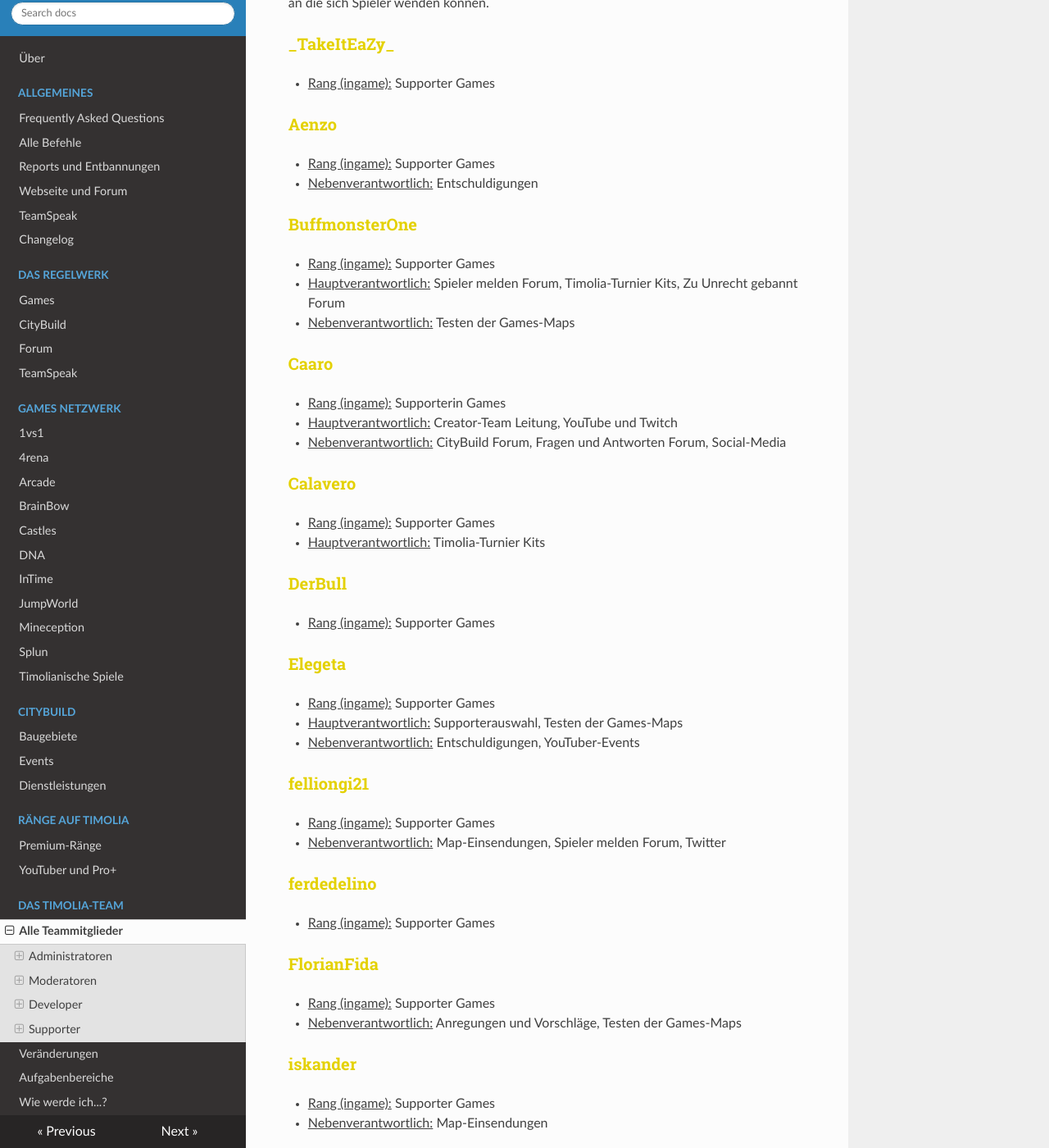
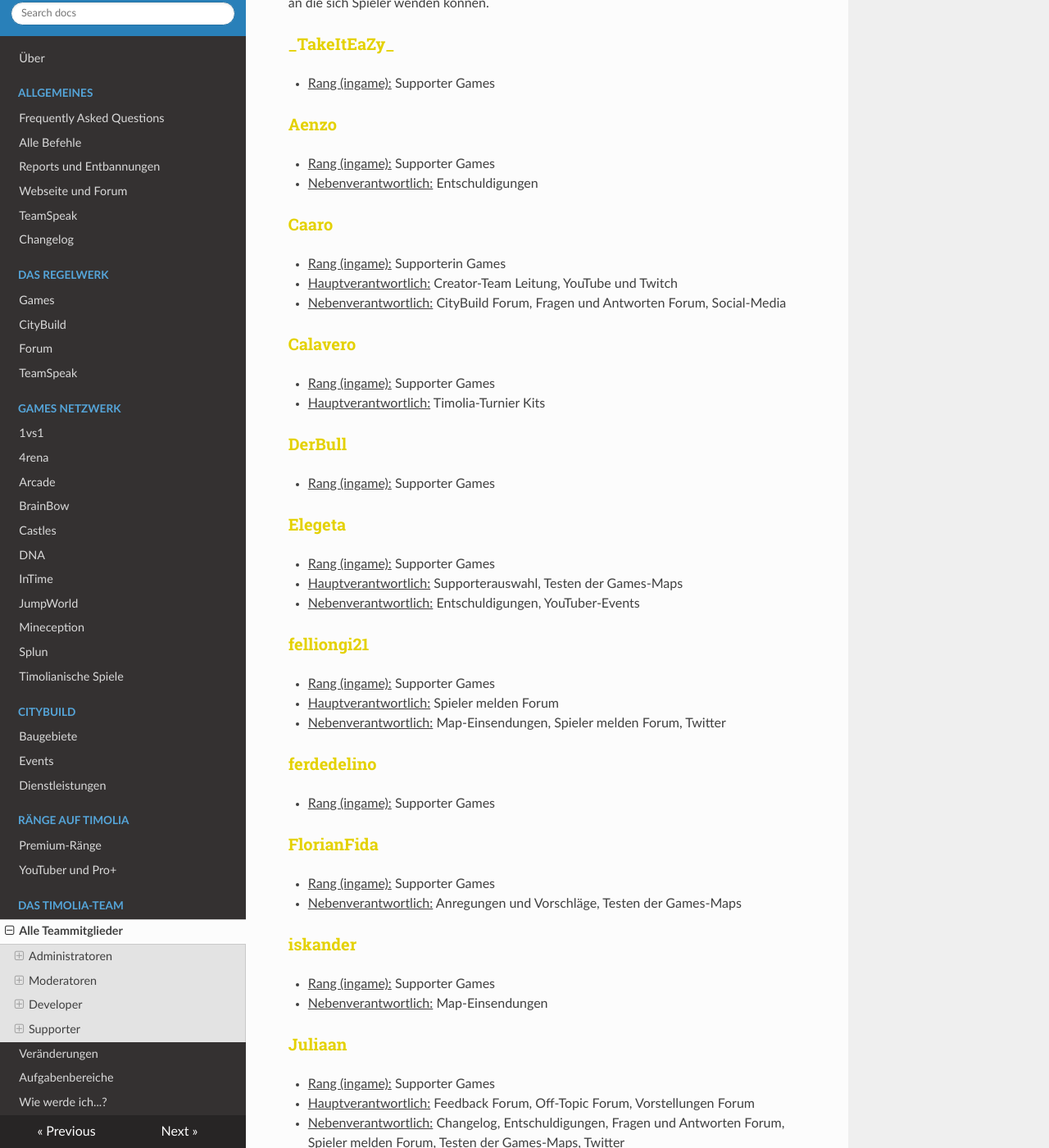
Before and after one commit to TimoliaDE/HowTo, an MkDocs documentation site: the page built from docs/team/members.md, in a window 1280 px wide and 1400 px high, scrolled down 4288 px. Shown: the whole window at 82% size. Built offline with MkDocs 1.6.1, drawn with Linux system fonts in a browser that asks for light colours; nearby versions of some CDN libraries; old or Windows-style settings are respelled for this version of MkDocs; some of the changed text lies outside the part shown.

Commit message:
Update members.md

```diff
--- a/docs/team/members.md
+++ b/docs/team/members.md
@@ -138,11 +138,6 @@ Sie stehen für alle grundlegenden Fragen und Reports zur Verfügung und sind di
 - <u>Rang (ingame):</u> Supporter Games
 - <u>Nebenverantwortlich:</u> Entschuldigungen
 
-### <strong><span style="color:#E4D100">BuffmonsterOne</span></strong>
-- <u>Rang (ingame):</u> Supporter Games
-- <u>Hauptverantwortlich:</u> Spieler melden Forum, Timolia-Turnier Kits, Zu Unrecht gebannt Forum
-- <u>Nebenverantwortlich:</u> Testen der Games-Maps
-
 ###<strong><span style="color:#E4D100">Caaro</span></strong>
 - <u>Rang (ingame):</u> Supporterin Games
 - <u>Hauptverantwortlich:</u> Creator-Team Leitung, YouTube und Twitch
@@ -202,7 +198,6 @@ Sie stehen für alle grundlegenden Fragen und Reports zur Verfügung und sind di
 
 ### <strong><span style="color:#E4D100">Saalvo</span></strong>
 - <u>Rang (ingame):</u> Supporter Games
-- <u>Nebenverantwortlich:</u> Entschuldigungen
 
 ### <strong><span style="color:#E4D100">Schonas</span></strong>
 - <u>Rang (ingame):</u> Supporter Games
```
Also changed, not shown: other parts of docs/team/members.md (+2 -1 lines).
